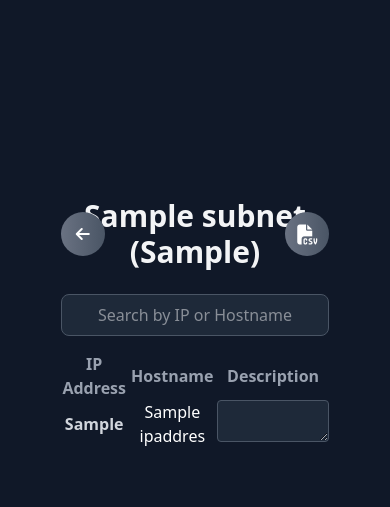
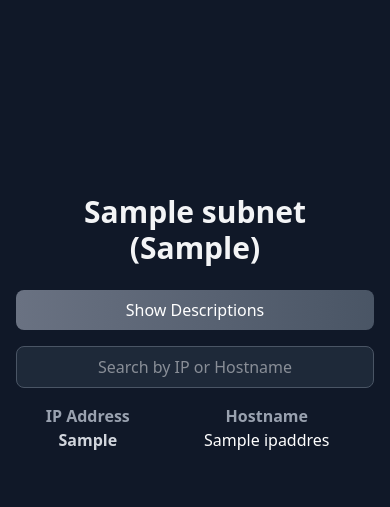
Before and after one commit to JDB-NET/ipam, a Flask app: page /subnet/1 in a window 390 px wide. Shown: the part 139-646 px from the top of the page. Run offline with Flask 3, Linux system fonts and the light colour scheme; the visitor is signed in with stand-in values (Sample User, id 1); data comes from the database, SQL or seed files in the repository; tables that the repository leaves empty hold one stand-in row (values such as "Sample post"); style sheets or scripts are compiled from the project's sources.

Commit message:
Hidden buttons on mobile with toggle to show descriptions

```diff
--- a/templates/subnet.html
+++ b/templates/subnet.html
@@ -12,21 +12,22 @@
 <body class="bg-gray-900 text-gray-100 min-h-screen flex flex-col">
     {% include 'header.html' %}
     <div class="flex-1 flex items-center justify-center mx-4">
-        <div class="container py-8 max-w-3/4 pt-20">
+        <div class="container py-8 w-full sm:max-w-3/4 pt-20">
             <div class="flex items-center mb-6 relative">
-                <a href="javascript:window.history.back()" class="absolute left-0 bg-gradient-to-r from-gray-500 to-gray-600 hover:from-gray-600 hover:to-gray-500 text-white flex items-center justify-center rounded-full w-11 h-11"><i class="fas fa-arrow-left"></i></a>
+                <a href="javascript:window.history.back()" class="hidden sm:flex absolute left-0 bg-gradient-to-r from-gray-500 to-gray-600 hover:from-gray-600 hover:to-gray-500 text-white items-center justify-center rounded-full w-11 h-11"><i class="fas fa-arrow-left"></i></a>
                 <h1 class="text-3xl font-bold text-center w-full">{{ subnet.name }} ({{ subnet.cidr }})</h1>
-                <button type="button" id="export-csv" class="absolute right-0 bg-gradient-to-r from-gray-500 to-gray-600 hover:from-gray-600 hover:to-gray-500 text-white flex items-center justify-center rounded-full w-11 h-11 export-csv-btn" title="Export as CSV" data-subnet-id="{{ subnet.id }}">
+                <button type="button" id="export-csv" class="hidden sm:flex absolute right-0 bg-gradient-to-r from-gray-500 to-gray-600 hover:from-gray-600 hover:to-gray-500 text-white items-center justify-center rounded-full w-11 h-11 export-csv-btn" title="Export as CSV" data-subnet-id="{{ subnet.id }}">
                     <i class="fas fa-file-csv fa-lg"></i>
                 </button>
             </div>
+            <button id="toggle-desc" class="sm:hidden bg-gradient-to-r from-gray-500 to-gray-600 hover:from-gray-600 hover:to-gray-500 text-white px-4 py-2 rounded-lg mb-4 w-full">Show Descriptions</button>
             <form action="" method="POST">
                 <table class="table-auto w-full mb-6">
                     <thead>
                         <tr>
                             <th class="text-center text-gray-400">IP Address</th>
                             <th class="text-center text-gray-400">Hostname</th>
-                            <th class="text-center text-gray-400">Description</th>
+                            <th class="text-center text-gray-400 hidden sm:table-cell" id="desc-col-header">Description</th>
                         </tr>
                     </thead>
                     <tbody class="divide-y divide-gray-700">
@@ -42,7 +43,7 @@
                                     {{ '' }}
                                 {% endif %}
                             </td>
-                            <td class="text-white text-left align-top">
+                            <td class="text-white text-left align-top hidden sm:table-cell desc-col">
                                 <textarea readonly rows="1" class="bg-gray-800 text-gray-100 border border-gray-600 rounded w-full resize-y cursor-pointer p-2">{{ ip[4].split('\n')[0] if ip[4] else '' }}</textarea>
                             </td>
                         </tr>
@@ -53,5 +54,21 @@
         </div>
     </div>
     <script src="/static/js/export_csv.js"></script>
+    <script>
+document.addEventListener('DOMContentLoaded', function() {
+    const toggleBtn = document.getElementById('toggle-desc');
+    const descCols = document.querySelectorAll('.desc-col');
+    const descHeader = document.getElementById('desc-col-header');
+    let shown = false;
+    if (toggleBtn) {
+        toggleBtn.addEventListener('click', function() {
+            shown = !shown;
+            descCols.forEach(col => col.classList.toggle('hidden', !shown));
+            if (descHeader) descHeader.classList.toggle('hidden', !shown);
+            toggleBtn.textContent = shown ? 'Hide Descriptions' : 'Show Descriptions';
+        });
+    }
+});
+</script>
 </body>
 </html>
```
